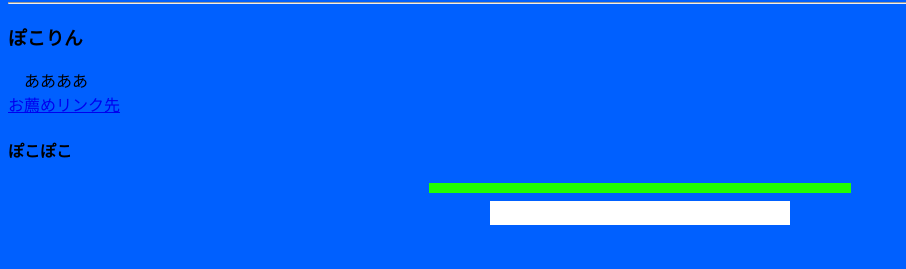
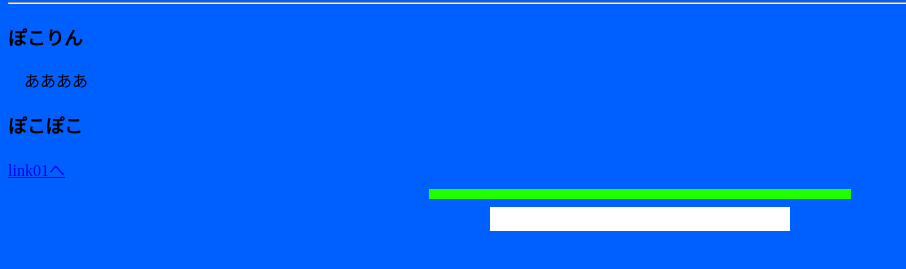
Before and after one commit to pitajan/pokopoko02.github.io, a plain HTML site: page index.html in a window 1280 px wide. Shown: the part 119-388 px from the top of the page, without its empty margins (0-906 px from the left). Drawn offline with Linux system fonts and the light colour scheme.

Commit message:
Update index.html

```diff
--- a/index.html
+++ b/index.html
@@ -10,8 +10,8 @@
 <p>
 <h3>ぽこりん</h3>
 　ああああ<BR>
-  <A HREF="link01.html">お薦めリンク先</A><BR>
-<h4>ぽこぽこ</h4>
+<h3>ぽこぽこ</h3>
+<A HREF="link01.html">link01へ</A><BR>
 <hr align=center size=10 width=420 color="#20ff00">
 <center><marquee width=300 bgcolor="#ffffff">
 pokopokoのホームページへようこそ！！
```
